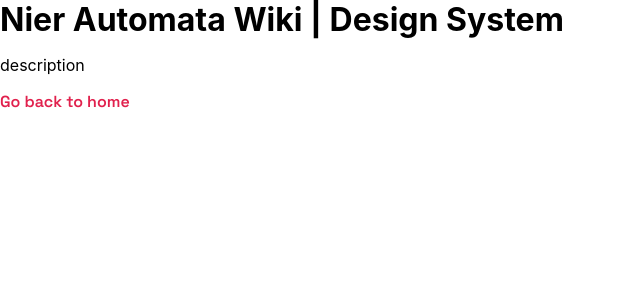
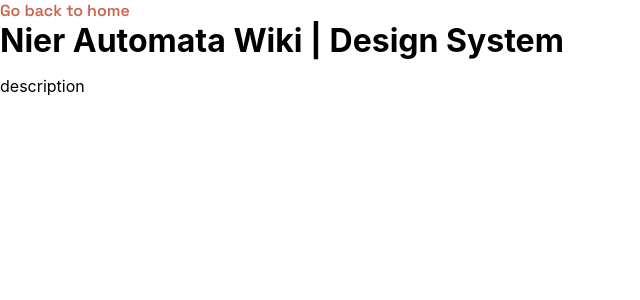
Before and after one commit to Kndgy/Personal-Site, a Next.js app: page /pages/1 in a window 1280 px wide. Shown: the top 300 px of the page, without its empty margins (0-640 px from the left). Built offline with nearby package versions, Linux system fonts and the light colour scheme.

Commit message:
fix link

```diff
--- a/pages/pages/[id].js
+++ b/pages/pages/[id].js
@@ -5,11 +5,9 @@
 export default function Item({ item }) {
   return (
     <div>
+      <Link href={'/'}>Go back to home</Link>
       <h1>{item.title}</h1>
       <p>{item.description}</p>
-      <Link href="/">
-        <a>Go back to home</a>
-      </Link>
     </div>
   );
 }
```
Also changed, not shown: pages/projectContainer.js (+5 -5 lines).
